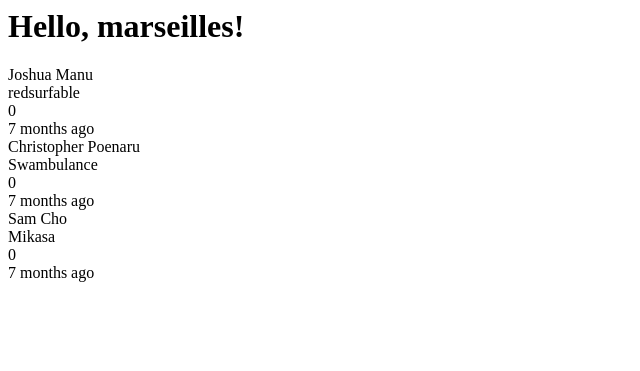
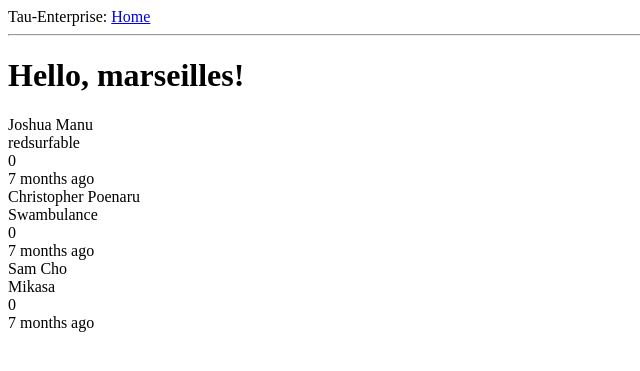
Before and after one commit to mosbasik/rvagaming, a Flask app: page / in a window 1280 px wide. Shown: the top 371 px of the page, without its empty margins (0-640 px from the left). Run offline with Flask 2, Linux system fonts and the light colour scheme.

Commit message:
template inheritance and start of navbar

```diff
--- /dev/null
+++ b/app/templates/base.html
@@ -0,0 +1,14 @@
+<html>
+    <head>
+        {% if title %}
+            <title>{{ title }} | Tau-Enterprise</title>
+        {% else %}
+            <title>Tau-Enterprise</title>
+        {% endif %}
+    </head>
+    <body>
+        <div>Tau-Enterprise: <a href="/index">Home</a></div>
+        <hr>
+        {% block content %}{% endblock %}
+    </body>
+</html>
--- a/app/templates/index.html
+++ b/app/templates/index.html
@@ -1,19 +1,10 @@
-<html>
-    <head>
-        {% if title %}
-            <title>{{ title }} | Tau-Enterprise</title>
-        {% else %}
-            <title>Welcome to Tau-Enterprise</title>
-        {% endif %}
-    </head>
-    <body>
+{% extends 'base.html' %}
+{% block content %}
 <h1>Hello, {{ user.nickname }}!</h1>
-
 {% for member in members %}
     <div>{{ member.fbname }}</div>
     <div>{{ member.stname }}</div>
     <div>{{ member.dbid }}</div>
     <div>{{ member.lastseen }}</div>
 {% endfor %}
-    </body>
-</html>
+{% endblock %}
```
Lines whose indentation alone changed are shown as unchanged.
